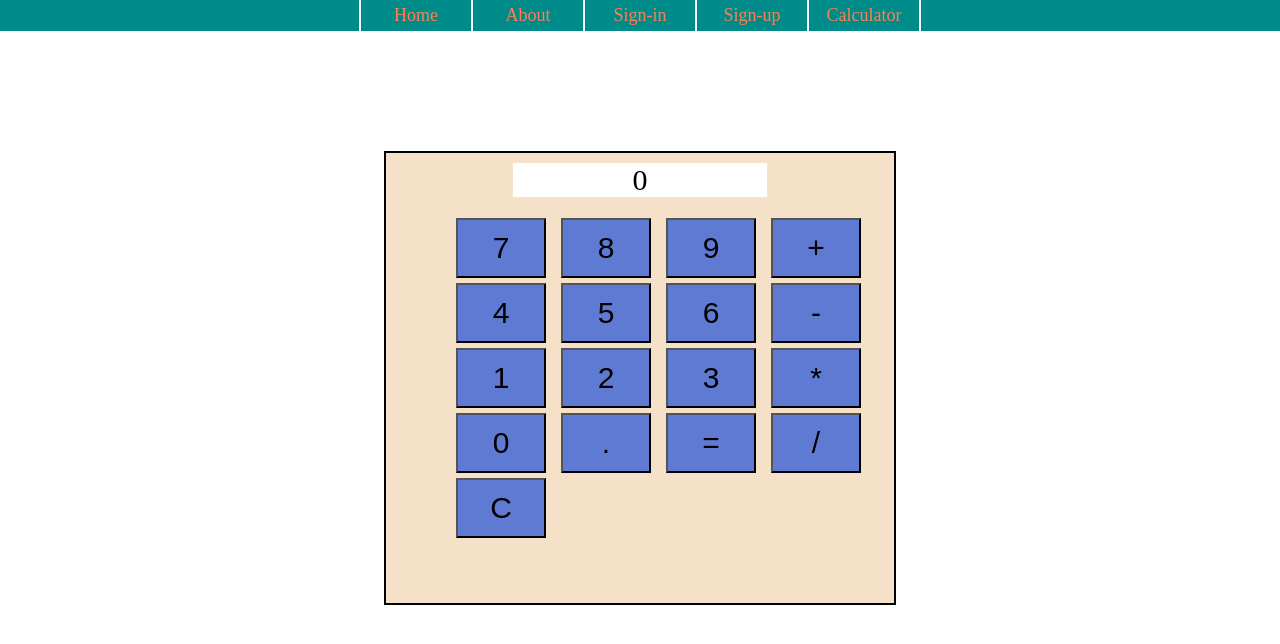
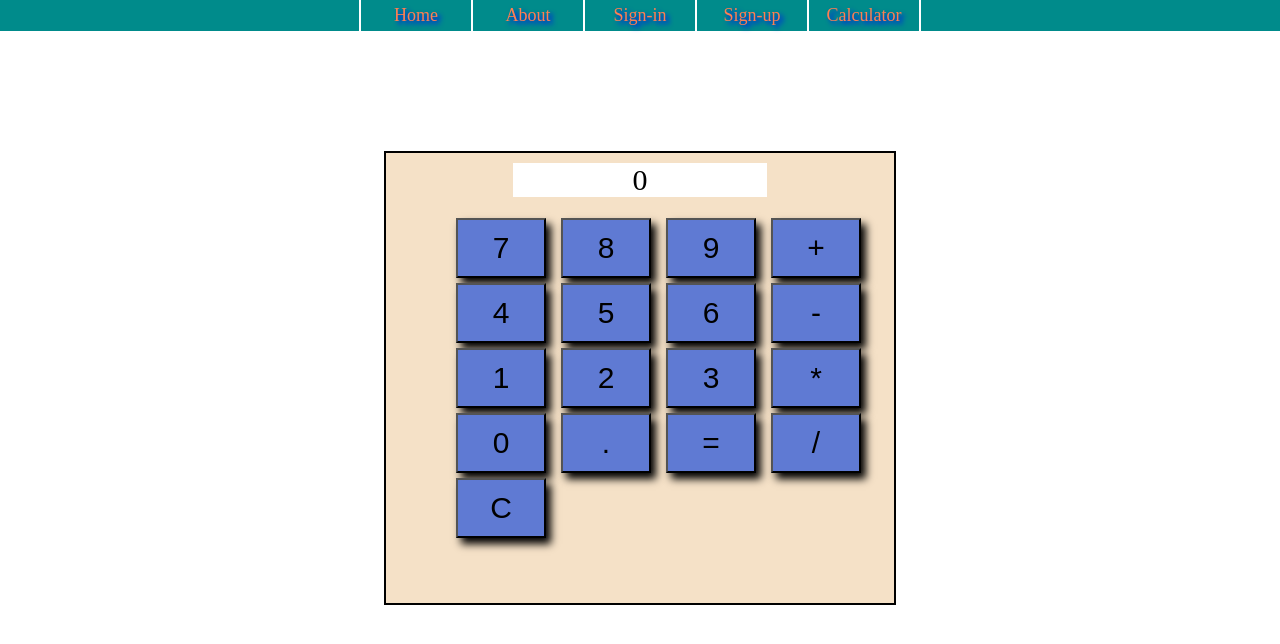
Before and after one commit to RCIG51/app, an Angular app: page /Calculator in a window 1280 px wide. Shown: the top 644 px of the page. Built offline with nearby package versions, Linux system fonts and the light colour scheme.

Commit message:
forms css

```diff
--- a/src/app/+page/cal/calculator.component.css
+++ b/src/app/+page/cal/calculator.component.css
@@ -34,4 +34,5 @@ button {
   text-align: center;
   width: 90px;
   height: 60px;
+  box-shadow: 5px 6px 8px;
 }
--- a/src/app/app.component.css
+++ b/src/app/app.component.css
@@ -2,6 +2,7 @@
 #menu{
   background-color:darkcyan;
   text-align: center;
+  text-shadow: 3px 3px 5px blue;
 }
 #menu a:first-of-type{
   border-left: 2px solid white;
```
